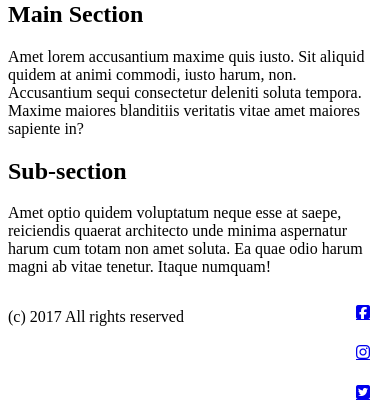
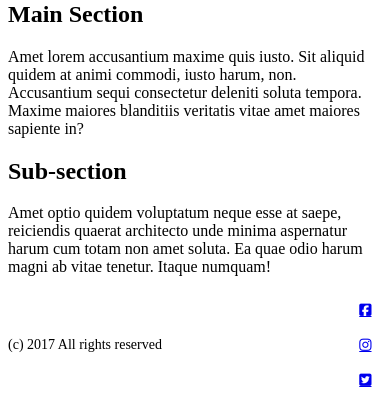
Before and after one commit to 28-png/codeup-web-exercises, a PHP site: page /media-queries.html in a window 390 px wide. Shown: the part 620-1040 px from the top of the page. After the commit the page ends 1007 px from the top, so only its background shows below. Run offline with PHP 8.4, Linux system fonts and the light colour scheme; some libraries are stand-ins or nearby versions.

Commit message:
updated media queries

```diff
--- a/css/media-queries.css
+++ b/css/media-queries.css
@@ -50,11 +50,13 @@
     footer {
         display: flex;
         justify-content: space-between;
-
+        align-items: center;
+        font-size: 14px;
     }
 
     #social-media-links i {
         margin: .75em;
+
     }
 
 }
```
